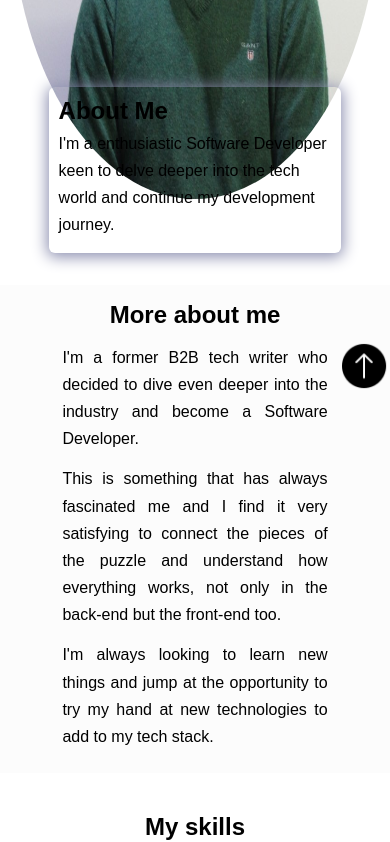
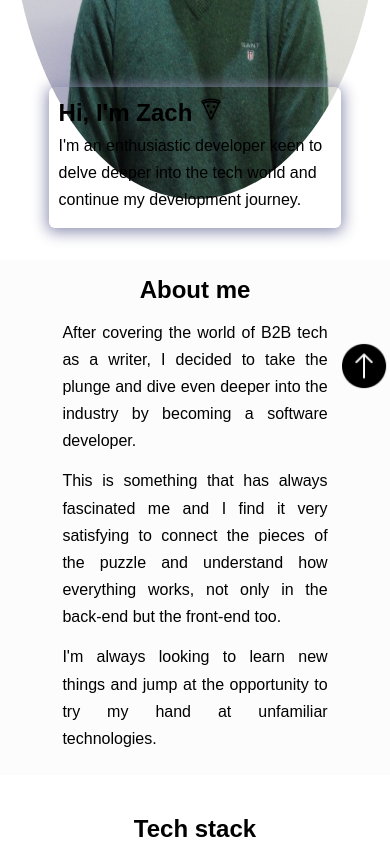
Before and after one commit to zamarz/cuddly-guide, a website: page index.html in a window 390 px wide. Shown: the part 425-1267 px from the top of the page. Drawn offline with nearby package versions, Linux system fonts and the light colour scheme; a web font is replaced by a local one.

Commit message:
"Change text"

```diff
--- a/assets/styles.css
+++ b/assets/styles.css
@@ -302,6 +302,8 @@ footer {
   .hero img {
     height: 37.5rem;
     width: 30rem;
+    border-radius: 50%;
+    padding-top: 1%;
   }
 
   .bio {
@@ -335,15 +337,21 @@ footer {
     width: 20.875rem;
   }
 
-  /* .contact-form-container {
-    max-width: 23.75rem;
-  } */
+  .articles-container {
+    flex-direction: column;
+  }
+
+  .article-container {
+    width: 20.875rem;
+  }
 }
 
 @media screen and (max-width: 420px) {
   .hero img {
     height: 37.5rem;
     width: 23rem;
+    border-radius: 50%;
+    padding-top: 1%;
   }
 
   .bio {
@@ -353,8 +361,4 @@ footer {
   .project-container {
     width: 17.875rem;
   }
-
-  /* .contact-form-container {
-    max-width: 17.75rem;
-  } */
 }
--- a/index.html
+++ b/index.html
@@ -49,7 +49,7 @@
       <h1>Zach Marzouk</h1>
       <ul class="navigation">
         <li><a href="#about" class="nav-link">About Me</a></li>
-        <li><a href="#skills" class="nav-link">My Skills</a></li>
+        <li><a href="#skills" class="nav-link">Tech stack</a></li>
         <li><a href="#projects" class="nav-link">My Projects</a></li>
         <li><a href="#articles" class="nav-link">My Articles</a></li>
         <li><a href="#contact" class="nav-link">Contact Me</a></li>
@@ -58,7 +58,7 @@
         <ion-icon name="menu-outline"></ion-icon>
       </button>
     </nav>
-    <section class="hero" id="about">
+    <section class="hero">
       <img
         src="assets/images/ZM_profile.jpg"
         alt="A profile image of Zach Marzouk"
@@ -66,18 +66,21 @@
         class="hero-img"
       />
       <div class="bio animate__animated animate__shakeX">
-        <h2 class="bio-title">About Me</h2>
+        <h2 class="bio-title">
+          Hi, I'm Zach <ion-icon name="pizza-outline"></ion-icon>
+        </h2>
         <p class="bio-text">
-          I'm a enthusiastic Software Developer keen to delve deeper into the
-          tech world and continue my development journey.
+          I'm an enthusiastic developer keen to delve deeper into the tech world
+          and continue my development journey.
         </p>
       </div>
     </section>
-    <section class="more-about">
-      <h2>More about me</h2>
+    <section class="more-about" id="about">
+      <h2>About me</h2>
       <p>
-        I'm a former B2B tech writer who decided to dive even deeper into the
-        industry and become a Software Developer.
+        After covering the world of B2B tech as a writer, I decided to take the
+        plunge and dive even deeper into the industry by becoming a software
+        developer.
       </p>
       <p>
         This is something that has always fascinated me and I find it very
@@ -86,11 +89,11 @@
       </p>
       <p>
         I'm always looking to learn new things and jump at the opportunity to
-        try my hand at new technologies to add to my tech stack.
+        try my hand at unfamiliar technologies.
       </p>
     </section>
     <section class="skills" id="skills">
-      <h2 class="skill-header">My skills</h2>
+      <h2 class="skill-header">Tech stack</h2>
       <div class="skills-wrapper">
         <div class="first-set animate__animated animate__pulse">
           <img
@@ -245,7 +248,7 @@
           </h3>
           <p class="article-details">
             Frankfurt’s package of data center regulations could be a model for
-            FLAP-D cities and other territories across the world
+            cities across the world
           </p>
           <a
             href="https://www.itpro.com/infrastructure/data-centres/why-frankfurt-is-clamping-down-on-data-center-sprawl"
@@ -259,7 +262,7 @@
     <section class="contact" id="contact">
       <h2>
         Got any questions?
-        <a href="mailto:zachmarzouk@gmail.com" target="_blank">Contact me</a>
+        <a href="mailto:zachmarzouk@gmail.com" target="_blank">Contact me </a>
       </h2>
 
       <div class="socials">
```
